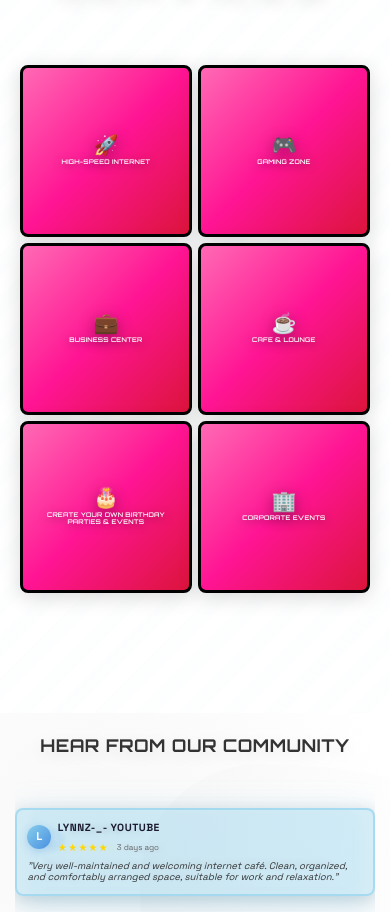
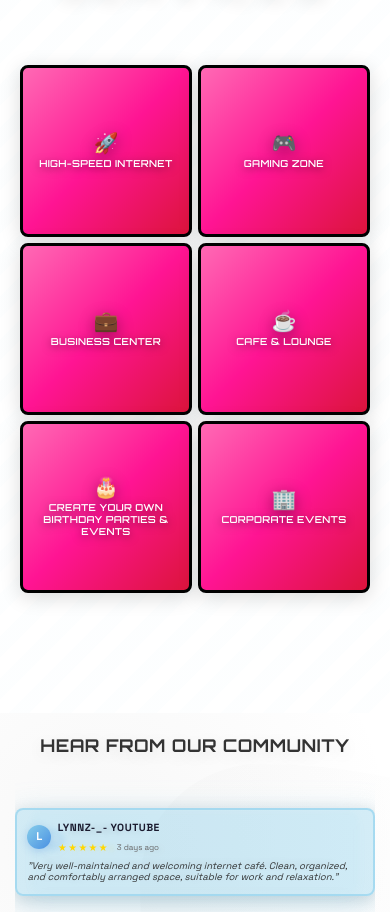
Before and after one commit to PetridesAlex/White_Project, a React (Vite) app: page / in a window 390 px wide. Shown: the part 1236-2148 px from the top of the page. Built offline with nearby package versions, Linux system fonts and the light colour scheme; no server answers.

Commit message:
Increase service card h3 and paragraph font sizes for better readability on all devices

```diff
--- a/src/components/Navbar.jsx
+++ b/src/components/Navbar.jsx
@@ -24,17 +24,20 @@ const Navbar = () => {
   // Close language dropdown when clicking outside
   useEffect(() => {
     const handleClickOutside = (event) => {
+      // Check if click is outside language menu
       if (langMenuRef.current && !langMenuRef.current.contains(event.target)) {
         setLangMenuOpen(false);
       }
+      // Check if click is outside WhatsApp menu
       if (whatsappMenuRef.current && !whatsappMenuRef.current.contains(event.target)) {
         setWhatsappMenuOpen(false);
       }
     };
 
     if (langMenuOpen || whatsappMenuOpen) {
-      document.addEventListener('mousedown', handleClickOutside);
-      document.addEventListener('touchstart', handleClickOutside);
+      // Use passive: false to allow preventDefault if needed
+      document.addEventListener('mousedown', handleClickOutside, { passive: true });
+      document.addEventListener('touchstart', handleClickOutside, { passive: true });
     }
 
     return () => {
@@ -157,7 +160,14 @@ const Navbar = () => {
           <div className="whatsapp-selector" ref={whatsappMenuRef}>
             <button
               className="whatsapp-icon"
-              onClick={() => setWhatsappMenuOpen(!whatsappMenuOpen)}
+              onClick={(e) => {
+                e.preventDefault();
+                e.stopPropagation();
+                setWhatsappMenuOpen(!whatsappMenuOpen);
+              }}
+              onTouchStart={(e) => {
+                e.stopPropagation();
+              }}
               aria-label="Show WhatsApp number"
               type="button"
             >
@@ -171,14 +181,24 @@ const Navbar = () => {
                 <a
                   href="tel:+35797973773"
                   className="whatsapp-option"
-                  onClick={() => setWhatsappMenuOpen(false)}
+                  onClick={(e) => {
+                    setWhatsappMenuOpen(false);
+                  }}
+                  onTouchStart={(e) => {
+                    e.stopPropagation();
+                  }}
                 >
                   📞 Call
                 </a>
                 <a
                   href="https://wa.me/35797973773?text=Hello%20White%20Tiger"
                   className="whatsapp-option"
-                  onClick={() => setWhatsappMenuOpen(false)}
+                  onClick={(e) => {
+                    setWhatsappMenuOpen(false);
+                  }}
+                  onTouchStart={(e) => {
+                    e.stopPropagation();
+                  }}
                 >
                   💬 WhatsApp
                 </a>
--- a/src/index.css
+++ b/src/index.css
@@ -262,6 +262,8 @@ body {
     position: relative;
     display: inline-block;
     z-index: 1000;
+    -webkit-tap-highlight-color: transparent;
+    touch-action: manipulation;
 }
 
 .whatsapp-icon {
@@ -1004,7 +1006,7 @@ body {
 
 .service-card-front h3 {
     font-family: 'Orbitron', 'Anton', 'Oswald', -apple-system, BlinkMacSystemFont, 'Helvetica Neue', Arial, sans-serif;
-    font-size: clamp(1rem, 2vw, 1.25rem);
+    font-size: clamp(1.2rem, 2.5vw, 1.5rem);
     font-weight: 700;
     margin: 0;
     color: #FFFFFF;
@@ -2082,11 +2084,11 @@ body {
     }
 
     .service-card-front h3 {
-        font-size: clamp(0.48rem, 1.9vw, 0.68rem);
+        font-size: clamp(0.7rem, 2.5vw, 0.95rem);
         margin: 0;
         padding: 0 0.2rem;
-        line-height: 1.25;
-        letter-spacing: 0.4px;
+        line-height: 1.3;
+        letter-spacing: 0.5px;
         font-weight: 600;
         word-break: break-word;
         overflow-wrap: break-word;
@@ -2220,9 +2222,9 @@ body {
     }
 
     .service-card-front h3 {
-        font-size: clamp(0.45rem, 1.8vw, 0.65rem) !important;
-        letter-spacing: 0.3px !important;
-        line-height: 1.15 !important;
+        font-size: clamp(0.65rem, 2.2vw, 0.85rem) !important;
+        letter-spacing: 0.4px !important;
+        line-height: 1.25 !important;
         font-weight: 600 !important;
     }
 
@@ -2240,11 +2242,12 @@ body {
     }
 
     .service-card-back p {
-        font-size: clamp(0.65rem, 2.2vw, 0.85rem) !important;
-        line-height: 1.4 !important;
+        font-size: clamp(0.8rem, 2.8vw, 1rem) !important;
+        line-height: 1.5 !important;
         margin: 0 auto !important;
         text-align: center !important;
         align-self: center !important;
+        font-weight: 500 !important;
         padding: 0 0.2rem !important;
         display: block !important;
         visibility: visible !important;
@@ -2279,9 +2282,9 @@ body {
     }
 
     .service-card-front h3 {
-        font-size: clamp(0.4rem, 1.5vw, 0.55rem) !important;
-        letter-spacing: 0.2px !important;
-        line-height: 1.2 !important;
+        font-size: clamp(0.6rem, 2vw, 0.8rem) !important;
+        letter-spacing: 0.3px !important;
+        line-height: 1.25 !important;
         font-weight: 600 !important;
         padding: 0 0.1rem !important;
         word-break: break-word !important;
@@ -2289,11 +2292,12 @@ body {
     }
 
     .service-card-back p {
-        font-size: clamp(0.6rem, 2vw, 0.8rem) !important;
-        line-height: 1.4 !important;
+        font-size: clamp(0.75rem, 2.5vw, 0.95rem) !important;
+        line-height: 1.5 !important;
         padding: 0 0.15rem !important;
         word-break: break-word !important;
         overflow-wrap: break-word !important;
+        font-weight: 500 !important;
         display: block !important;
         visibility: visible !important;
         opacity: 1 !important;
@@ -2333,15 +2337,16 @@ body {
     }
 
     .service-card-front h3 {
-        font-size: clamp(0.38rem, 1.4vw, 0.5rem) !important;
-        letter-spacing: 0.15px !important;
+        font-size: clamp(0.55rem, 1.8vw, 0.7rem) !important;
+        letter-spacing: 0.25px !important;
         padding: 0 0.08rem !important;
+        line-height: 1.2 !important;
     }
 
     .service-card-back p {
-        font-size: clamp(0.58rem, 1.9vw, 0.75rem) !important;
+        font-size: clamp(0.7rem, 2.2vw, 0.9rem) !important;
         padding: 0 0.1rem !important;
-        line-height: 1.4 !important;
+        line-height: 1.5 !important;
         font-weight: 500 !important;
         word-break: break-word !important;
         overflow-wrap: break-word !important;
```
